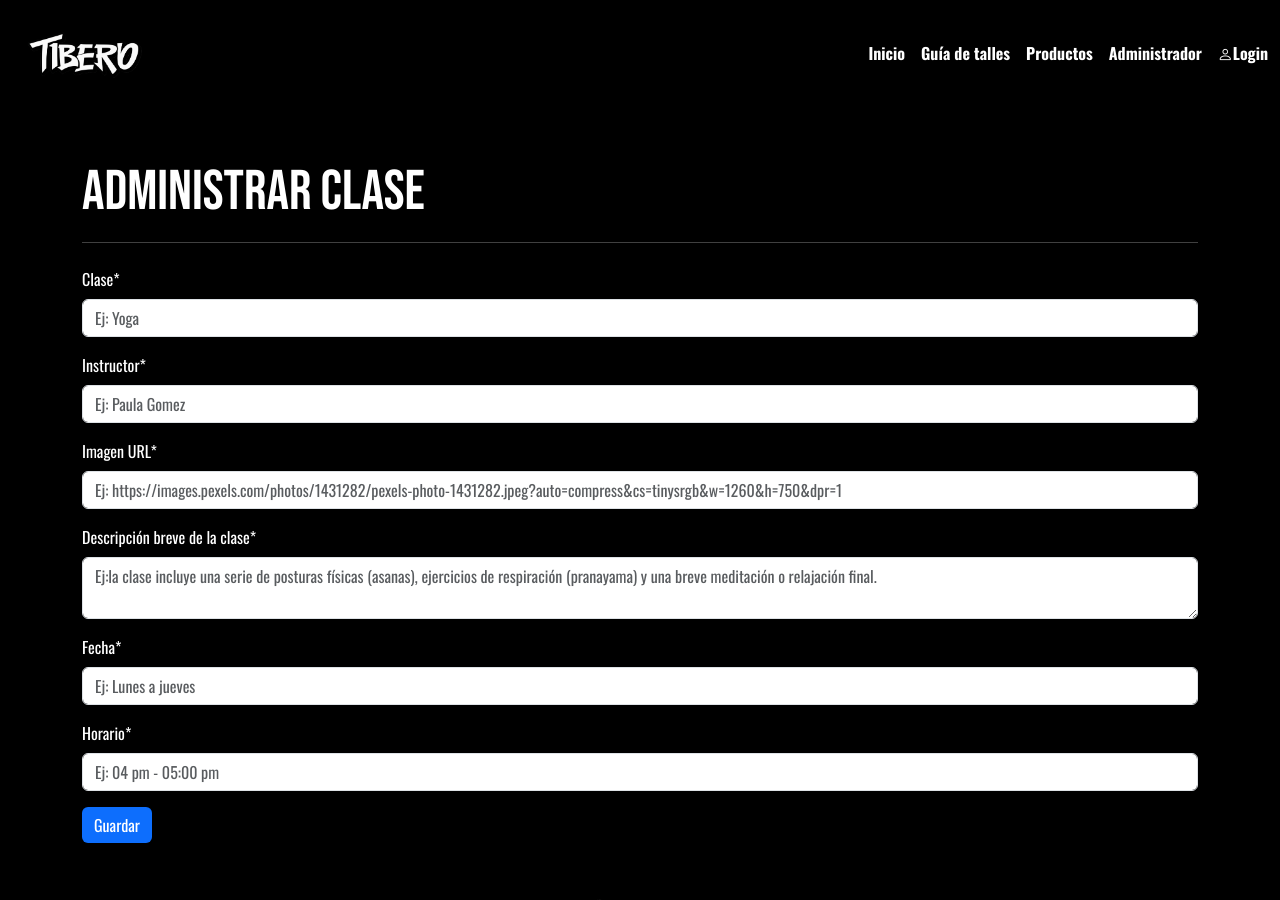
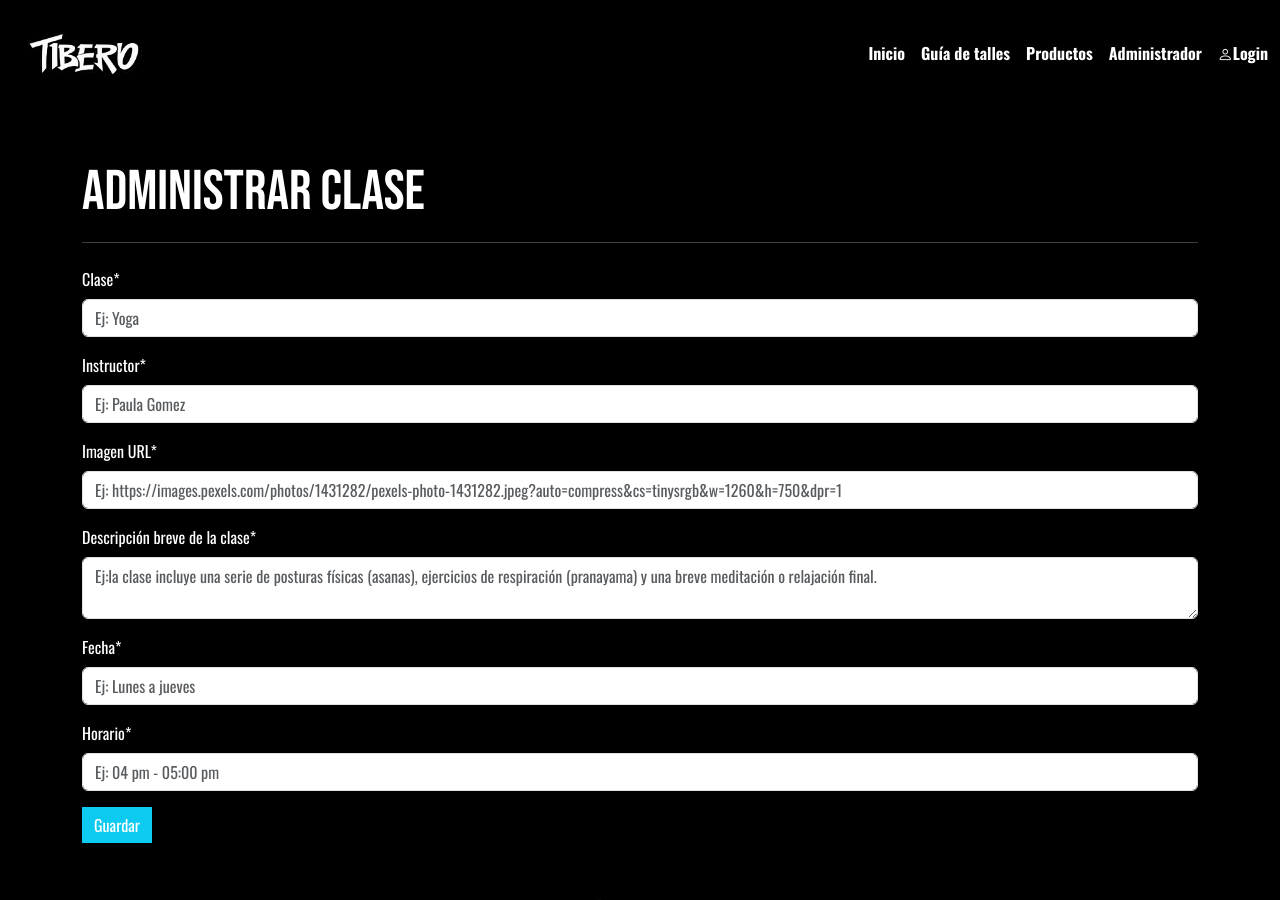
Before and after one commit to PRADON1CO/Tiberio-FrontEnd, a React (Vite) app: page /administrador/formulario in a window 1280 px wide. Shown: the top 900 px of the page. Built offline with nearby package versions, Linux system fonts and the light colour scheme.

Commit message:
agregue estilo al boton del formulario

```diff
--- a/src/App.css
+++ b/src/App.css
@@ -17,3 +17,7 @@
 .text-white{
   color: white !important;
 }
+
+.BackCeleste{
+  background: #0dcaf0 !important;
+}
--- a/src/components/remeras/FomularioRemeras.jsx
+++ b/src/components/remeras/FomularioRemeras.jsx
@@ -325,7 +325,7 @@ const FormularioRemeras = () => {
             </Form.Text>
           </Form.Group>
 
-          <Button type="submit" className="bgVerde border-0">
+          <Button type="submit" className="BackCeleste border-0 rounded-0">
             Guardar
           </Button>
         </Form>
```
